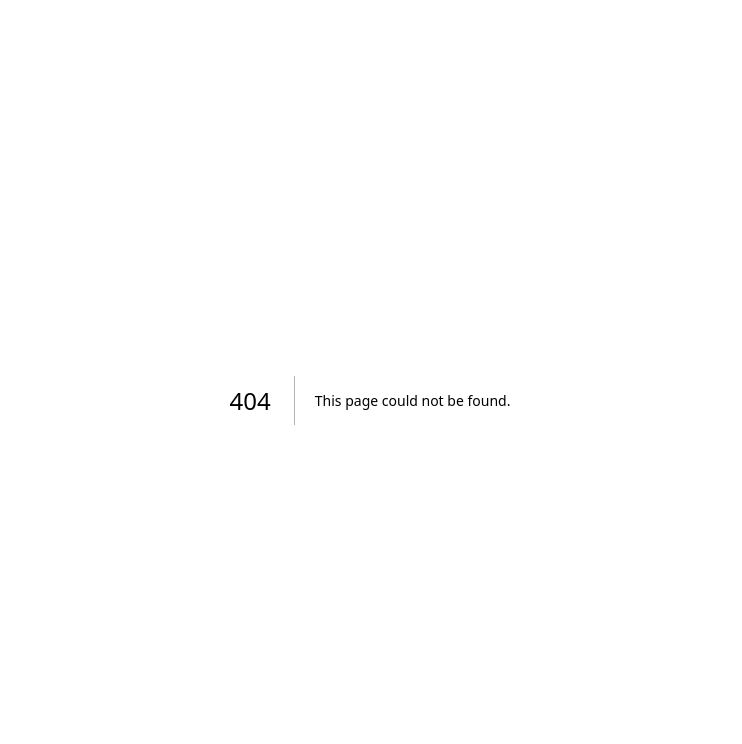
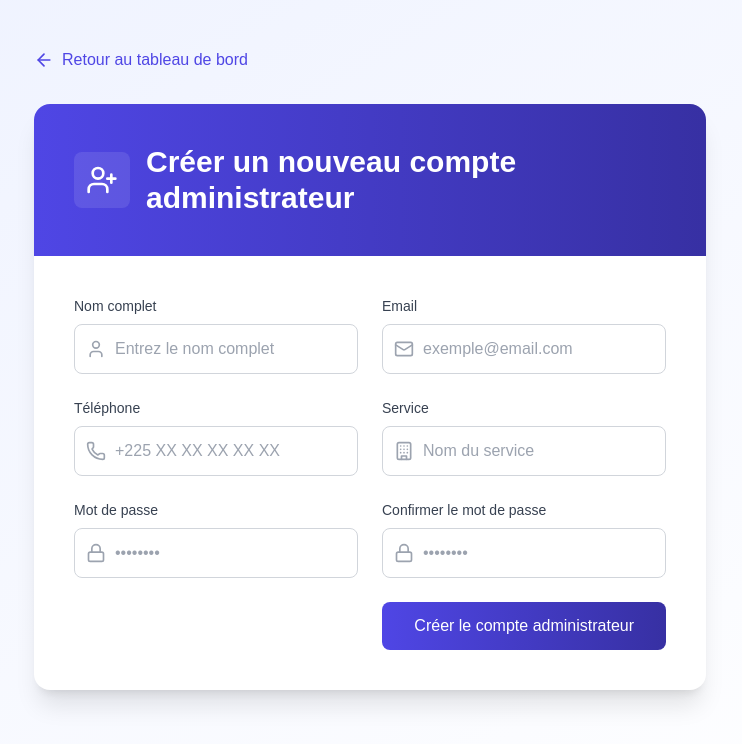
Before and after one commit to gatien074/ActeApp, a Next.js app: page /dashboardadmin/users/creer in a window 1280 px wide. Before the commit this address had no page. Shown: the top 744 px of the page, without its empty margins (270-1012 px from the left). Built offline with nearby package versions, Linux system fonts and the light colour scheme.

Commit message:
version12

```diff
--- /dev/null
+++ b/app/dashboardadmin/users/creer/page.js
@@ -0,0 +1,226 @@
+"use client"
+
+import { useState } from 'react'
+import { motion } from 'framer-motion'
+import { UserPlus, Mail, Lock, User, Phone, Building, ArrowLeft } from 'lucide-react'
+import Link from 'next/link'
+
+export default function CreerAdmin() {
+  const [formData, setFormData] = useState({
+    nom: '',
+    email: '',
+    telephone: '',
+    service: '',
+    motDePasse: '',
+    confirmerMotDePasse: ''
+  })
+
+  const handleSubmit = async (e) => {
+    e.preventDefault()
+    // Logique de soumission à implémenter
+    console.log('Données du formulaire:', formData)
+  }
+
+  const handleChange = (e) => {
+    setFormData({ ...formData, [e.target.name]: e.target.value })
+  }
+
+  return (
+    <div className="min-h-screen bg-gradient-to-br from-indigo-50 to-white py-12 px-4 sm:px-6 lg:px-8">
+      <div className="max-w-2xl mx-auto">
+        <Link
+          href="/dashboardadmin"
+          className="inline-flex items-center text-indigo-600 hover:text-indigo-700 mb-8 transition-colors"
+        >
+          <ArrowLeft className="h-5 w-5 mr-2" />
+          Retour au tableau de bord
+        </Link>
+
+        <motion.div
+          initial={{ opacity: 0, y: 20 }}
+          animate={{ opacity: 1, y: 0 }}
+          className="bg-white rounded-2xl shadow-xl overflow-hidden"
+        >
+          <div className="bg-gradient-to-r from-indigo-600 to-indigo-800 px-6 py-8 md:p-10">
+            <div className="flex items-center space-x-4">
+              <div className="bg-white/10 rounded-lg p-3">
+                <UserPlus className="h-8 w-8 text-white" />
+              </div>
+              <h1 className="text-2xl md:text-3xl font-bold text-white">
+                Créer un nouveau compte administrateur
+              </h1>
+            </div>
+          </div>
+
+          <form onSubmit={handleSubmit} className="px-6 py-8 md:p-10 space-y-6">
+            <div className="grid grid-cols-1 md:grid-cols-2 gap-6">
+              <motion.div
+                initial={{ opacity: 0, x: -20 }}
+                animate={{ opacity: 1, x: 0 }}
+                transition={{ delay: 0.1 }}
+                className="space-y-2"
+              >
+                <label className="block text-sm font-medium text-gray-700">
+                  Nom complet
+                </label>
+                <div className="relative">
+                  <div className="absolute inset-y-0 left-0 pl-3 flex items-center pointer-events-none">
+                    <User className="h-5 w-5 text-gray-400" />
+                  </div>
+                  <input
+                    type="text"
+                    name="nom"
+                    value={formData.nom}
+                    onChange={handleChange}
+                    className="pl-10 w-full rounded-lg border border-gray-300 focus:ring-2 focus:ring-indigo-600 focus:border-indigo-600 p-3"
+                    placeholder="Entrez le nom complet"
+                    required
+                  />
+                </div>
+              </motion.div>
+
+              <motion.div
+                initial={{ opacity: 0, x: 20 }}
+                animate={{ opacity: 1, x: 0 }}
+                transition={{ delay: 0.2 }}
+                className="space-y-2"
+              >
+                <label className="block text-sm font-medium text-gray-700">
+                  Email
+                </label>
+                <div className="relative">
+                  <div className="absolute inset-y-0 left-0 pl-3 flex items-center pointer-events-none">
+                    <Mail className="h-5 w-5 text-gray-400" />
+                  </div>
+                  <input
+                    type="email"
+                    name="email"
+                    value={formData.email}
+                    onChange={handleChange}
+                    className="pl-10 w-full rounded-lg border border-gray-300 focus:ring-2 focus:ring-indigo-600 focus:border-indigo-600 p-3"
+                    placeholder="exemple@email.com"
+                    required
+                  />
+                </div>
+              </motion.div>
+
+              <motion.div
+                initial={{ opacity: 0, x: -20 }}
+                animate={{ opacity: 1, x: 0 }}
+                transition={{ delay: 0.3 }}
+                className="space-y-2"
+              >
+                <label className="block text-sm font-medium text-gray-700">
+                  Téléphone
+                </label>
+                <div className="relative">
+                  <div className="absolute inset-y-0 left-0 pl-3 flex items-center pointer-events-none">
+                    <Phone className="h-5 w-5 text-gray-400" />
+                  </div>
+                  <input
+                    type="tel"
+                    name="telephone"
+                    value={formData.telephone}
+                    onChange={handleChange}
+                    className="pl-10 w-full rounded-lg border border-gray-300 focus:ring-2 focus:ring-indigo-600 focus:border-indigo-600 p-3"
+                    placeholder="+225 XX XX XX XX XX"
+                    required
+                  />
+                </div>
+              </motion.div>
+
+              <motion.div
+                initial={{ opacity: 0, x: 20 }}
+                animate={{ opacity: 1, x: 0 }}
+                transition={{ delay: 0.4 }}
+                className="space-y-2"
+              >
+                <label className="block text-sm font-medium text-gray-700">
+                  Service
+                </label>
+                <div className="relative">
+                  <div className="absolute inset-y-0 left-0 pl-3 flex items-center pointer-events-none">
+                    <Building className="h-5 w-5 text-gray-400" />
+                  </div>
+                  <input
+                    type="text"
+                    name="service"
+                    value={formData.service}
+                    onChange={handleChange}
+                    className="pl-10 w-full rounded-lg border border-gray-300 focus:ring-2 focus:ring-indigo-600 focus:border-indigo-600 p-3"
+                    placeholder="Nom du service"
+                    required
+                  />
+                </div>
+              </motion.div>
+
+              <motion.div
+                initial={{ opacity: 0, x: -20 }}
+                animate={{ opacity: 1, x: 0 }}
+                transition={{ delay: 0.5 }}
+                className="space-y-2"
+              >
+                <label className="block text-sm font-medium text-gray-700">
+                  Mot de passe
+                </label>
+                <div className="relative">
+                  <div className="absolute inset-y-0 left-0 pl-3 flex items-center pointer-events-none">
+                    <Lock className="h-5 w-5 text-gray-400" />
+                  </div>
+                  <input
+                    type="password"
+                    name="motDePasse"
+                    value={formData.motDePasse}
+                    onChange={handleChange}
+                    className="pl-10 w-full rounded-lg border border-gray-300 focus:ring-2 focus:ring-indigo-600 focus:border-indigo-600 p-3"
+                    placeholder="••••••••"
+                    required
+                  />
+                </div>
+              </motion.div>
+
+              <motion.div
+                initial={{ opacity: 0, x: 20 }}
+                animate={{ opacity: 1, x: 0 }}
+                transition={{ delay: 0.6 }}
+                className="space-y-2"
+              >
+                <label className="block text-sm font-medium text-gray-700">
+                  Confirmer le mot de passe
+                </label>
+                <div className="relative">
+                  <div className="absolute inset-y-0 left-0 pl-3 flex items-center pointer-events-none">
+                    <Lock className="h-5 w-5 text-gray-400" />
+                  </div>
+                  <input
+                    type="password"
+                    name="confirmerMotDePasse"
+                    value={formData.confirmerMotDePasse}
+                    onChange={handleChange}
+                    className="pl-10 w-full rounded-lg border border-gray-300 focus:ring-2 focus:ring-indigo-600 focus:border-indigo-600 p-3"
+                    placeholder="••••••••"
+                    required
+                  />
+                </div>
+              </motion.div>
+            </div>
+
+            <motion.div
+              initial={{ opacity: 0, y: 20 }}
+              animate={{ opacity: 1, y: 0 }}
+              transition={{ delay: 0.7 }}
+              className="flex justify-end"
+            >
+              <button
+                type="submit"
+                className="bg-gradient-to-r from-indigo-600 to-indigo-800 text-white px-8 py-3 rounded-lg font-medium hover:from-indigo-700 hover:to-indigo-900 focus:outline-none focus:ring-2 focus:ring-indigo-600 focus:ring-offset-2 transform transition-all duration-200 hover:scale-105"
+              >
+                Créer le compte administrateur
+              </button>
+            </motion.div>
+          </form>
+        </motion.div>
+      </div>
+    </div>
+  )
+}
```
